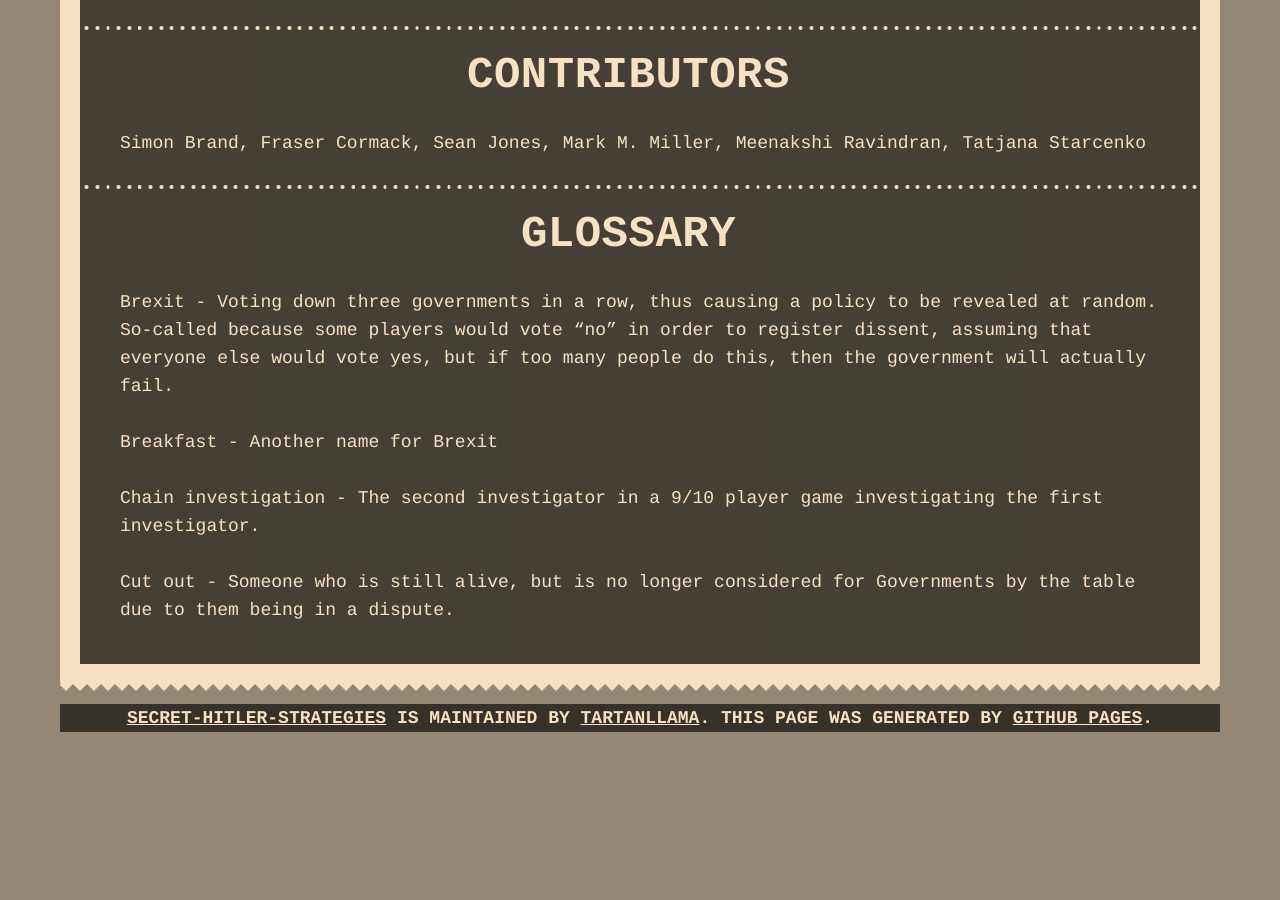
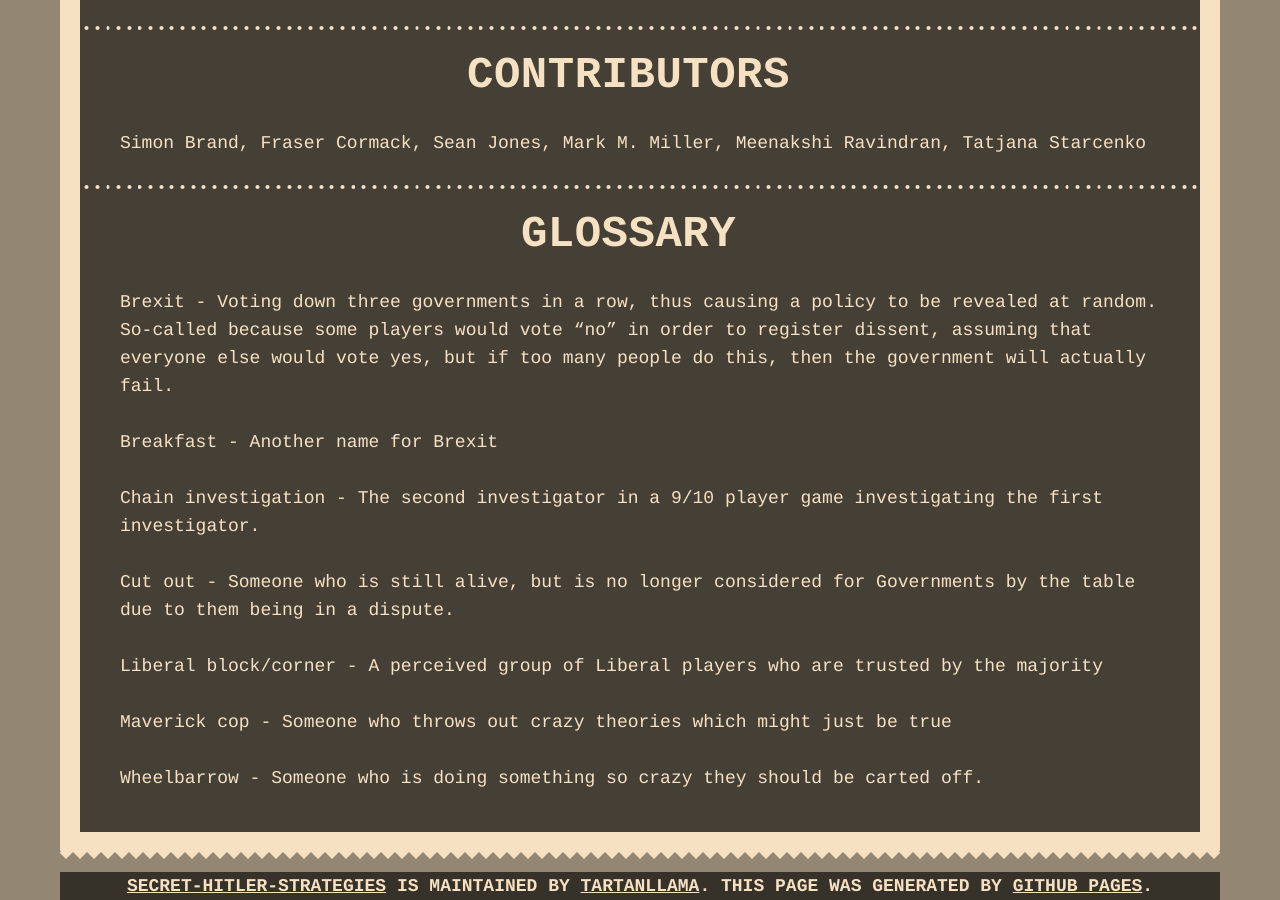
Before and after one commit to TartanLlama/secret-hitler-strategies, a Jekyll site: the page built from index.md, in a window 1280 px wide and 900 px high, scrolled down 10383 px. Built offline with Jekyll 4.4.1, drawn with Linux system fonts in a browser that asks for light colours; nearby versions of some CDN libraries; before the commit the page ends 11115 px from its top, so only the background shows below that.

Commit message:
Add the most important glossary terms

```diff
--- a/index.md
+++ b/index.md
@@ -193,6 +193,7 @@
 -----------------
 
 ## Glossary
+
 Brexit - Voting down three governments in a row, thus causing a policy to be revealed at random. So-called because some players would vote “no” in order to register dissent, assuming that everyone else would vote yes, but if too many people do this, then the government will actually fail.
 
 Breakfast - Another name for Brexit
@@ -200,3 +201,9 @@
 Chain investigation - The second investigator in a 9/10 player game investigating the first investigator.
 
 Cut out - Someone who is still alive, but is no longer considered for Governments by the table due to them being in a dispute.
+
+Liberal block/corner - A perceived group of Liberal players who are trusted by the majority
+
+Maverick cop - Someone who throws out crazy theories which might just be true
+
+Wheelbarrow - Someone who is doing something so crazy they should be carted off.
```
